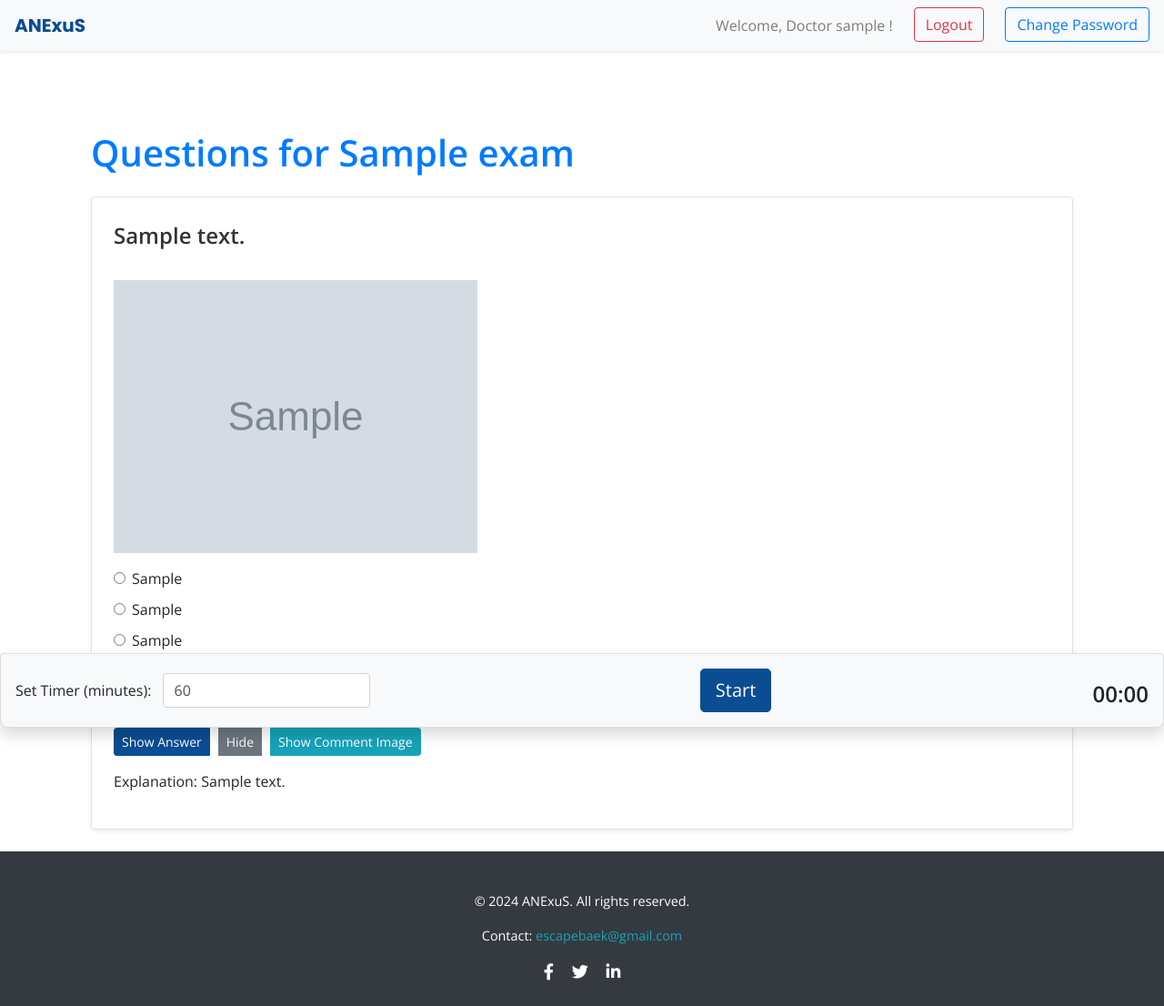
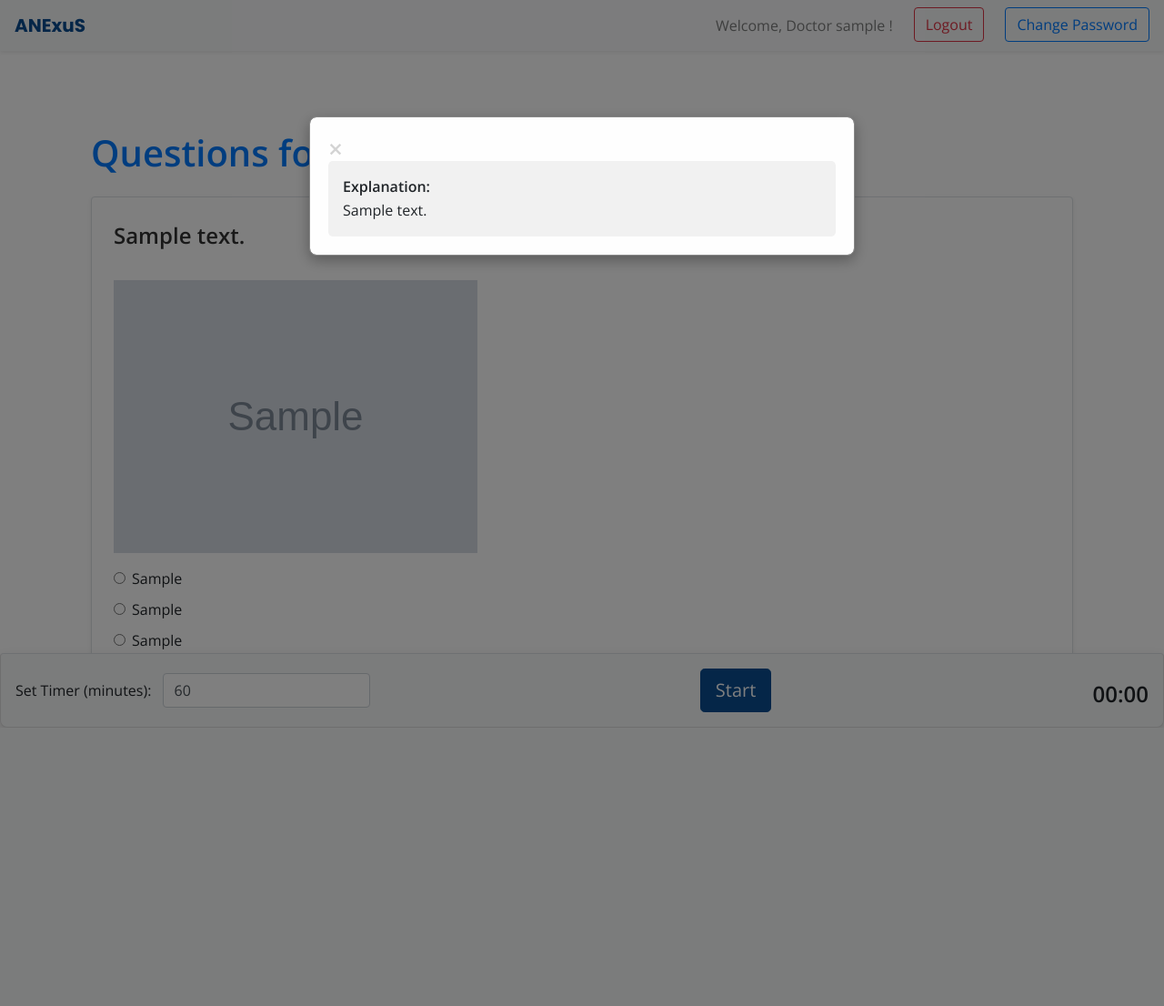
Before and after one commit to escapeBaek/anexus, a Django app: page /exam/1/questions/ in a window 1280 px wide, after a click on "Show Explanation". Shown: the whole page at 91% size. After the commit the page ends 800 px from the top, so only its background shows below. Run offline with Django 5.2, Linux system fonts and the light colour scheme; a user stored in the database is signed in; tables that the repository leaves empty hold one stand-in row (values such as "Sample post"); grey boxes marked "Sample" are stand-in pictures; some libraries are stand-ins or nearby versions.

Commit message:
deploy_comment style add

```diff
--- a/exam/models.py
+++ b/exam/models.py
@@ -20,15 +20,16 @@ class Question(models.Model):
     option4 = models.CharField(max_length=200, default='default')
     option5 = models.CharField(max_length=200, default='default')
     correct_option = models.CharField(max_length=200, default='default')
-    comment = models.TextField(default='default')
+    comment = models.TextField(default='default')  # Supports multiline comments
     comment_image = models.ImageField(upload_to='question_images/', blank=True, null=True)
-    order = models.PositiveIntegerField(default=0)  # 문제의 순서를 저장할 필드
+    order = models.PositiveIntegerField(default=0)
 
     class Meta:
-        ordering = ['order']  # 'order' 필드를 기준으로 정렬
+        ordering = ['order']
 
     def __str__(self):
         return self.question_text
+
 
 User = get_user_model()  # 현재 프로젝트에서 사용 중인 사용자 모델을 가져옴
 
--- a/exam/templates/exam/question_list.html
+++ b/exam/templates/exam/question_list.html
@@ -1,15 +1,16 @@
-{% extends 'base.html' %} {% load exam_filters %}
-
-{% block page_content %}
+{% extends 'base.html' %} {% load exam_filters %} {% block page_content %}
 <div class="container mt-5">
-
-  <h1 class="text-custom mb-4" style="font-size: 2.5rem; font-weight: bold;">
+  <h1 class="text-custom mb-4" style="font-size: 2.5rem; font-weight: bold">
     Questions for {{ exam.title }}
   </h1>
 
-  <div id="timer-section" class="fixed-bottom bg-light p-3 border-top shadow rounded-top">
+  <div
+    id="timer-section"
+    class="fixed-bottom bg-light p-3 border-top shadow rounded-top"
+  >
     <div class="d-flex justify-content-between align-items-center">
       <div>
+        <!-- Timer input field for setting exam duration -->
         <label for="set-timer-input" class="mr-2">Set Timer (minutes):</label>
         <input
           type="number"
@@ -20,6 +21,7 @@
         />
       </div>
       <div>
+        <!-- Buttons to start and end the exam -->
         <button id="start-exam-btn" class="btn btn-primary btn-lg">
           Start
         </button>
@@ -31,20 +33,29 @@
           End Exam
         </button>
       </div>
-      <div id="timer-display" class="mt-2 font-weight-bold" style="font-size: 1.5rem;">
+      <!-- Display for the timer countdown -->
+      <div
+        id="timer-display"
+        class="mt-2 font-weight-bold"
+        style="font-size: 1.5rem"
+      >
         00:00
       </div>
     </div>
   </div>
 
   <form id="exam-form">
-    {% csrf_token %}
-    {% for question in questions %}
+    {% csrf_token %} {% for question in questions %}
     <div class="question-block mb-4 p-4 border rounded bg-white shadow-sm">
-      <h3 class="question-text" style="font-size: 1.5rem; font-weight: bold; color: #333;">
+      <!-- Display question text -->
+      <h3
+        class="question-text"
+        style="font-size: 1.5rem; font-weight: bold; color: #333"
+      >
         {{ question.question_text }}
       </h3>
       {% if question.image %}
+      <!-- Display question image if available -->
       <img
         src="{{ question.image.url }}"
         alt="Question Image"
@@ -52,6 +63,7 @@
       />
       {% endif %}
       <div class="options mb-3">
+        <!-- Loop through each option and create a radio input for it -->
         <div class="form-check">
           <input
             type="radio"
@@ -116,6 +128,7 @@
         {% endif %}
       </div>
       <div class="btn-group mb-3" role="group">
+        <!-- Buttons to show answer, explanation, and comment image -->
         <button
           type="button"
           class="btn btn-primary btn-sm"
@@ -148,7 +161,16 @@
         </span>
       </div>
       <div id="comment_{{ question.id }}" class="hidden mb-2">
-        <p class="comment-text">Explanation: {{ question.comment }}</p>
+        <div
+          class="comment-text p-3"
+          style="
+            background-color: #f1f1f1;
+            border-radius: 5px;
+            line-height: 1.6;
+          "
+        >
+          <strong>Explanation:</strong><br />{{ question.comment|safe }}
+        </div>
       </div>
       {% if question.comment_image %}
       <div id="comment_image_{{ question.id }}" class="hidden">
@@ -163,17 +185,28 @@
     {% endfor %}
   </form>
 
+  <!-- Modal for Showing Comments or Explanations -->
+  <div id="commentModal" class="modal">
+    <div class="modal-content">
+      <span class="close">&times;</span>
+      <div id="modalBodyContent"></div>
+    </div>
+  </div>
+
   <script>
     let timerInterval;
     let timeRemaining;
 
+    // Function to start the exam timer
     function startTimer(duration) {
       timeRemaining = duration * 60; // Convert minutes to seconds
       timerInterval = setInterval(function() {
         const minutes = Math.floor(timeRemaining / 60);
         const seconds = timeRemaining % 60;
+        // Update timer display
         document.getElementById('timer-display').textContent =
           (minutes < 10 ? '0' : '') + minutes + ':' + (seconds < 10 ? '0' : '') + seconds;
+        // End the exam if time runs out
         if (timeRemaining <= 0) {
           clearInterval(timerInterval);
           endExam();
@@ -182,6 +215,7 @@
       }, 1000);
     }
 
+    // Function to end the exam and collect answers
     function endExam() {
       clearInterval(timerInterval);
 
@@ -198,32 +232,34 @@
         let selectedOption = null;
         const correctOption = question.querySelector('.badge-success').textContent.replace('Answer: ', '').trim();
 
+        // Check which option is selected
         options.forEach(option => {
           if (option.checked) {
             selectedOption = option.value;
           }
         });
 
+        // Categorize the answer based on selection
         if (correctOption === 'default') {
           // Count as 'noanswer' if the correct option is undecided
           numNoanswer++;
           detailedResults.push({ question: question.querySelector('.question-text').textContent, result: 'noanswer' });
         } else if (selectedOption !== null && selectedOption.charAt(0) === correctOption.charAt(0)) {
-          // Check if the first letter of the selected option matches the first letter of the correct option
+          // Correct answer
           numCorrect++;
           detailedResults.push({ question: question.querySelector('.question-text').textContent, result: 'correct' });
         } else if (selectedOption === null) {
-          // Count as 'unanswered' if no option was selected
+          // Unanswered question
           numUnanswered++;
           detailedResults.push({ question: question.querySelector('.question-text').textContent, result: 'unanswered' });
         } else {
-          // Count as 'incorrect' if the selected option is wrong
+          // Incorrect answer
           numIncorrect++;
           detailedResults.push({ question: question.querySelector('.question-text').textContent, result: 'incorrect' });
         }
       });
 
-      // Send results to the server
+      // Send results to the server for saving
       const csrfToken = document.querySelector('input[name="csrfmiddlewaretoken"]').value;
       fetch("{% url 'save_exam_results' %}", {
         method: 'POST',
@@ -254,21 +290,44 @@
       });
     }
 
+    // Function to toggle visibility of the modal with specific content
     function toggleVisibility(id, button) {
       const element = document.getElementById(id);
-      if (element.style.display === "none" || !element.style.display) {
-        element.style.display = "block";
-        button.textContent = "Hide";
-      } else {
-        element.style.display = "none";
-        button.textContent = button.textContent.includes('Answer') ? "Show Answer" : "Show Explanation";
+      if (element) {
+        // Show the modal with the specific content
+        const content = element.innerHTML;
+        showModal(content);
       }
     }
 
-    // Add event listener for the start button
+    // Modal functions to display comment or explanation
+    const modal = document.getElementById('commentModal');
+    const modalContent = document.getElementById('modalBodyContent');
+    const spanClose = document.querySelector('.close');
+
+    // Function to show modal
+    function showModal(content) {
+      modalContent.innerHTML = content; // Set the content dynamically
+      modal.style.display = 'block'; // Display the modal
+    }
+
+    // Close modal when the user clicks on 'X'
+    spanClose.addEventListener('click', () => {
+      modal.style.display = 'none';
+    });
+
+    // Close modal when clicking outside of modal-content
+    window.addEventListener('click', (event) => {
+      if (event.target === modal) {
+        modal.style.display = 'none';
+      }
+    });
+
+    // Start and End Exam buttons
     document.getElementById('start-exam-btn').addEventListener('click', function() {
       const duration = parseInt(document.getElementById('set-timer-input').value, 10);
       if (!isNaN(duration) && duration > 0) {
+        // Start the timer
         startTimer(duration);
         document.getElementById('start-exam-btn').style.display = 'none';
         document.getElementById('end-exam-btn').style.display = 'inline-block';
@@ -277,8 +336,8 @@
       }
     });
 
-    // Add event listener for the end button
     document.getElementById('end-exam-btn').addEventListener('click', function() {
+      // End the exam
       endExam();
     });
   </script>
@@ -292,7 +351,7 @@
       margin-bottom: 15px;
       line-height: 1.5;
       color: #333;
-      font-size: 1.5rem; /* Adjusted size */
+      font-size: 1.5rem;
     }
     .options .form-check {
       margin-bottom: 10px;
@@ -310,7 +369,7 @@
       padding: 15px;
       border-radius: 0.5rem;
       border: 1px solid #ddd;
-      background-color: #f4f4f4; /* Light color to blend well */
+      background-color: #f4f4f4;
       box-shadow: 0 2px 4px rgba(0, 0, 0, 0.1);
     }
     #timer-section .btn {
@@ -323,6 +382,42 @@
       background-color: #28a745;
       color: #fff;
     }
+    /* Modal Styling */
+    .modal {
+      display: none;
+      position: fixed;
+      z-index: 1050;
+      left: 0;
+      top: 0;
+      width: 100%;
+      height: 100%;
+      overflow: auto;
+      background-color: rgba(0, 0, 0, 0.5);
+    }
+    .modal-content {
+      position: relative;
+      background-color: #fefefe;
+      margin: 10% auto;
+      padding: 20px;
+      border: 1px solid #888;
+      width: 80%;
+      max-width: 600px;
+      border-radius: 8px;
+      box-shadow: 0 5px 15px rgba(0, 0, 0, 0.3);
+    }
+    .close {
+      color: #aaa;
+      float: right;
+      font-size: 28px;
+      font-weight: bold;
+      cursor: pointer;
+    }
+    .close:hover,
+    .close:focus {
+      color: #000;
+      text-decoration: none;
+      cursor: pointer;
+    }
   </style>
 </div>
 {% endblock %}
--- a/exam/views.py
+++ b/exam/views.py
@@ -27,7 +27,13 @@ def exam_detail(request, exam_id):
 def question_list(request, exam_id):
     exam = get_object_or_404(Exam, pk=exam_id)
     questions = exam.questions.all().order_by('order')
+
+    # Format the comment for readability, ensuring line breaks are retained
+    for question in questions:
+        question.comment = question.comment.replace('\n', '<br>')
+
     return render(request, 'exam/question_list.html', {'exam': exam, 'questions': questions})
+
 
 @login_required
 @user_is_specially_approved
```
